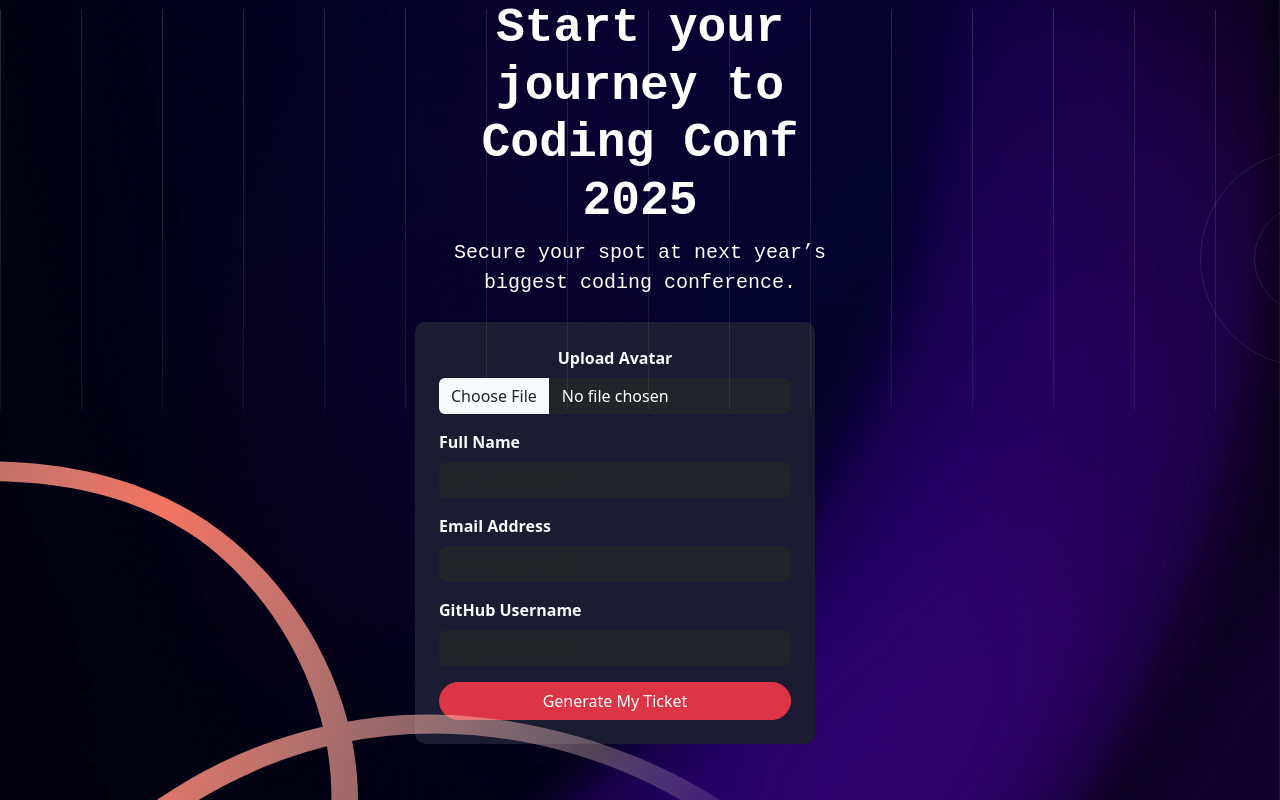
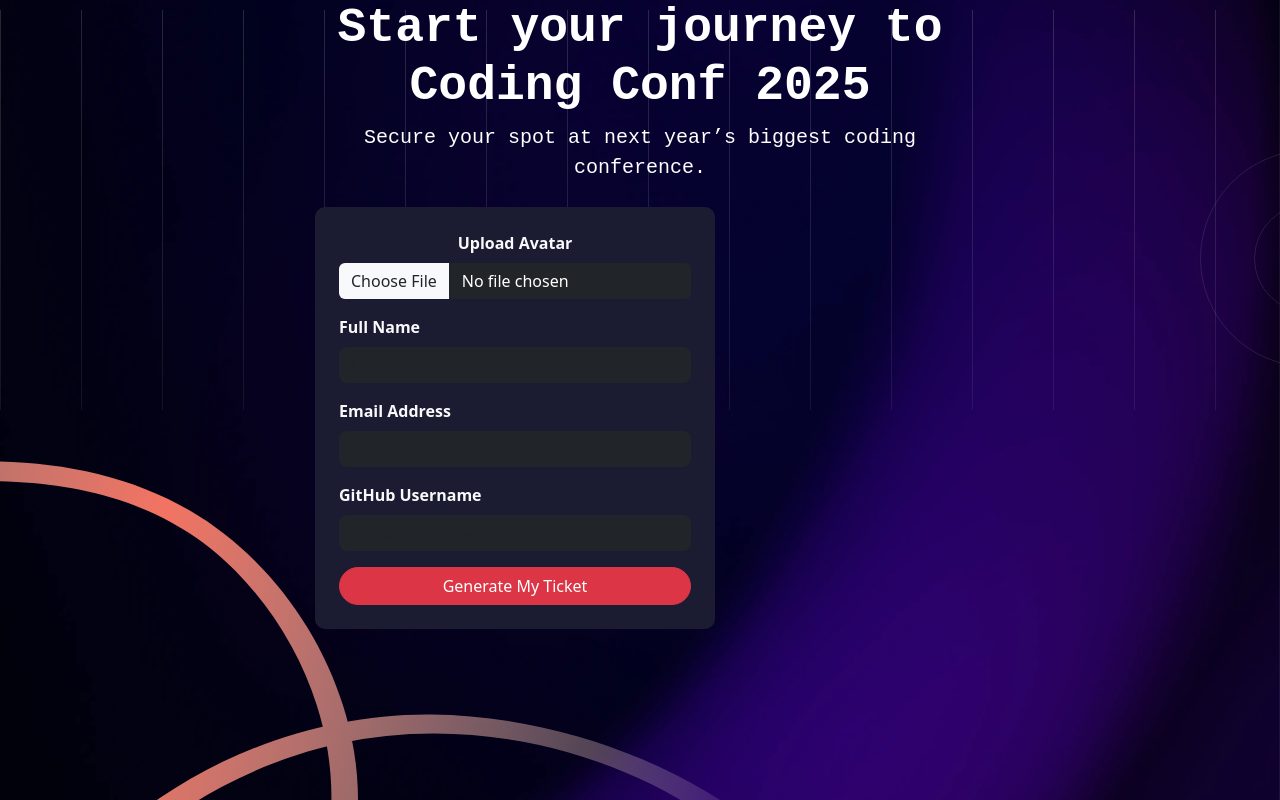
Before and after one commit to HernanDavidA/tickets-react, a React (Vite) app: page / in a window 1280 px wide. Built offline with nearby package versions, Linux system fonts and the light colour scheme.

Commit message:
first commit

```diff
--- a/src/App.tsx
+++ b/src/App.tsx
@@ -57,7 +57,7 @@ export default function App() {
     if (Object.keys(validationErrors).length === 0) {
       setSubmittedData(formData);
       setTimeout(() => {
-        window.location.reload(); // Recarga la página después de mostrar los datos
+        window.location.reload();
       }, 3000);
     } else {
       setErrors(validationErrors);
@@ -75,9 +75,12 @@ export default function App() {
   <i className="lines-top"></i>
 
   <i className="circle"></i>
-      <div className="w-100" style={{ maxWidth: "450px" }}>
+      <div className="w-100" style={{ maxWidth: "650px" }}>
         <Title title="Start your journey to Coding Conf 2025" />
-        <Form formData={formData} errors={errors} handleChange={handleChange} handleSubmit={handleSubmit} />
+        <div className="flex-grow-1">
+          <Form formData={formData} errors={errors} handleChange={handleChange} handleSubmit={handleSubmit} />
+        </div>
+
 
         {/* Mostrar la información antes de recargar */}
 
--- a/src/components/Title/index.tsx
+++ b/src/components/Title/index.tsx
@@ -8,7 +8,7 @@ const index = ({title } :  Props) => {
   return (
     <div className="text-center text-white mb-4">
       <h1 className="fw-bold display-5 robotic-font">{title}</h1>
-      <p className="fs-5 robotic-font-text">Secure your spot at next year’s biggest coding conference.</p>
+      <p className="fs-5 robotic-font-info">Secure your spot at next year’s biggest coding conference.</p>
     </div>
   )
 }
--- a/src/index.css
+++ b/src/index.css
@@ -12,30 +12,34 @@ body{
 }
 
 @font-face {
-  font-family: 'RoboticFont';
+  font-family: 'Inconsolata-Bold';
   src: url('./assets/fonts/static/Inconsolata-Bold.ttf') format('truetype');
 
-  font-family: 'RoboticText';
+  font-family: 'Inconsolata-Regular';
   src: url('./assets/fonts/static/Inconsolata-Regular.ttf') format('truetype');
 
-  font-family: 'RoboticInfo';
+  font-family: 'Incosolata-Medium';
   src: url('./assets/fonts/static/Inconsolata-Medium.ttf') format('truetype');
 
-  font-family: 'RobotoMedium';
+  font-family: 'Inconsolata-ExtraBold';
   src: url('./assets/fonts/static/Inconsolata-ExtraBold.ttf') format('truetype');
 }
 
 .robotic-font {
-  font-family: 'RoboticFont', monospace !important;
+  font-family: 'Inconsolata-Bold', monospace !important;
 }
 
 .robotic-font-text{
-  font-family: 'RoboticText', monospace !important;
+  font-family: 'Inconsolata-Regular', monospace !important;
 
 }
 
 .robotic-font-info{
-  font-family: 'RobotoInfo', monospace !important;
+  font-family: 'Incosolata-Medium', monospace !important;
+}
+
+.robotic-font-extra-bold{
+  font-family: 'Inconsolata-ExtraBold', monospace !important;
 }
 
 
@@ -92,5 +96,5 @@ body{
 .cirlce {
   position: fixed;
   pointer-events: none; /* Hace que el elemento no bloquee clics */
-  z-index: 1; /* Lo envía al fondo */
+  z-index: -2; /* Lo envía al fondo */
 }
```
